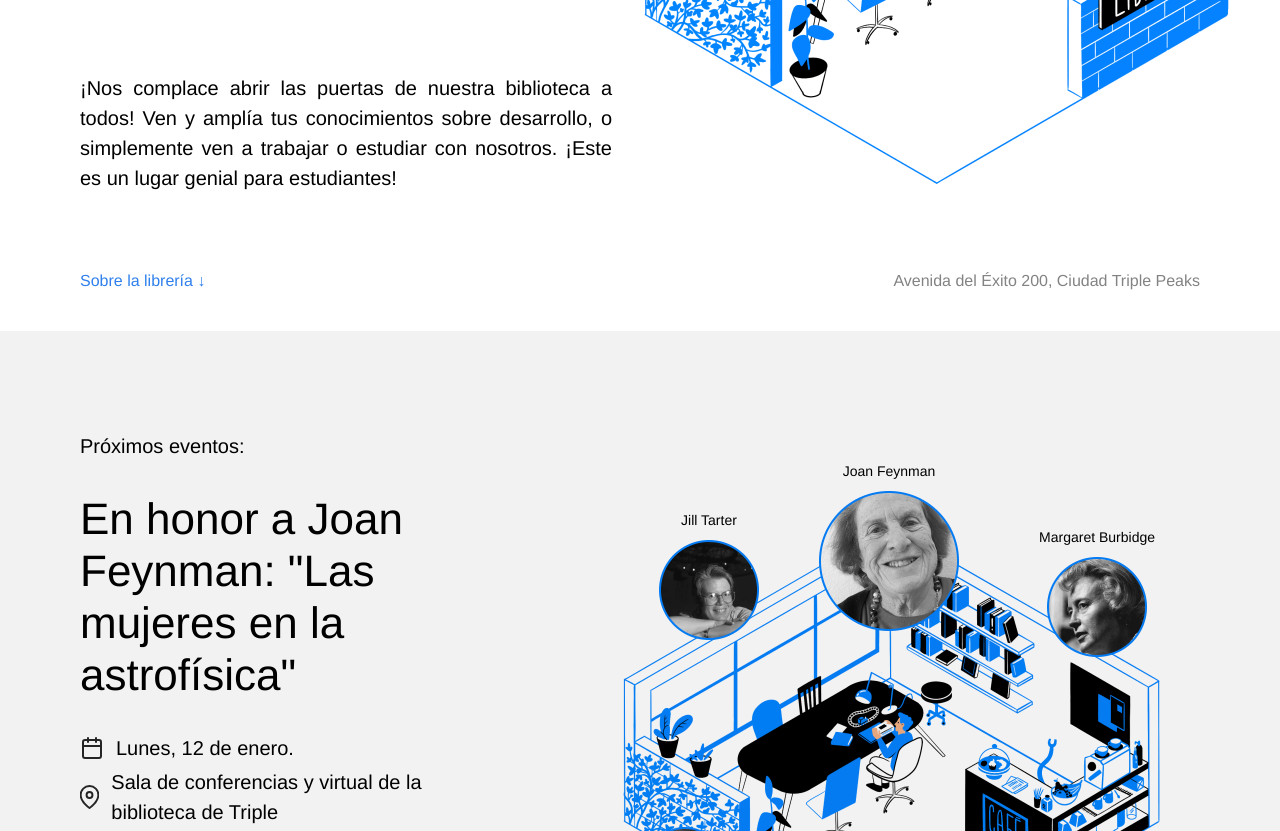
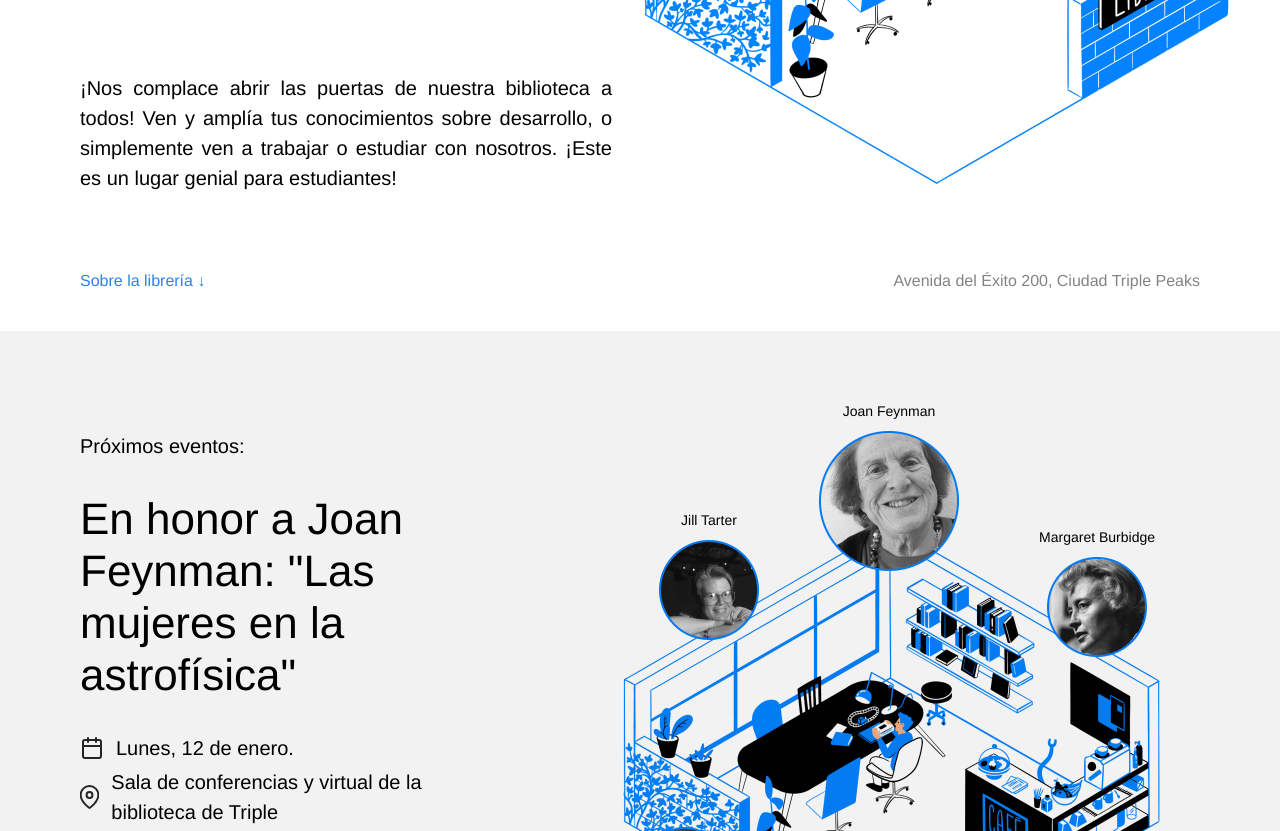
Before and after one commit to ItzelSerna/wen_project_library_es, a plain HTML site: page index.html in a window 1280 px wide. Shown: the part 469-1300 px from the top of the page. Drawn offline with Linux system fonts and the light colour scheme; files whose address does not match are found by name.

Commit message:
initial commit

```diff
--- a/styles/style.css
+++ b/styles/style.css
@@ -177,8 +177,8 @@
 }
 
 .person_name_feynman {
-  top: 30px;
   left: 319px;
+  top: -30px;
 }
 
 .person_name_burbidge {
```
